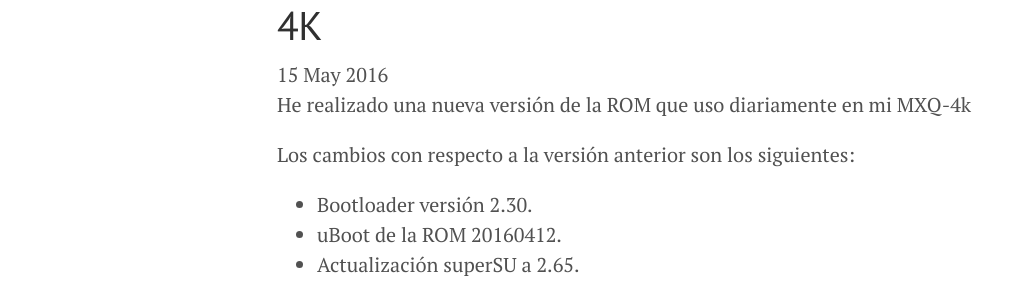
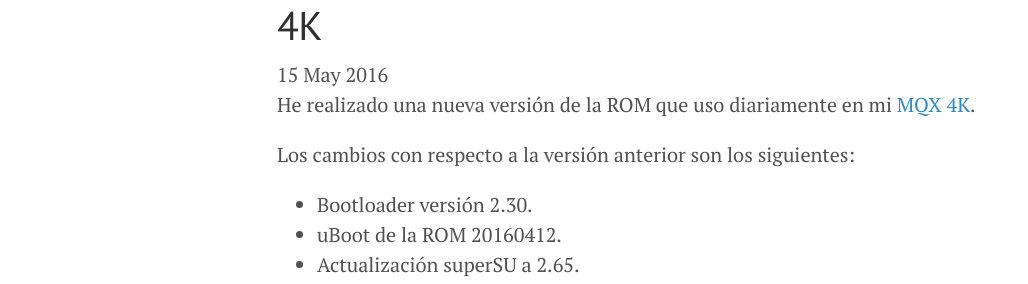
Before and after one commit to CGarces/CGarces.github.io, a Jekyll site: the page built from _posts/2016-05-15-ROM-20160515-para-MXQ-4K.md, in a window 1280 px wide. Shown: the part 214-498 px from the top of the page, without its empty margins (3-1031 px from the left). Built offline with Jekyll 4.4.1, drawn with Linux system fonts in a browser that asks for light colours; nearby versions of some CDN libraries; comment, search, counter and statistics services are not loaded.

Commit message:
Add affiliate links

```diff
--- a/_posts/2016-05-15-ROM-20160515-para-MXQ-4K.md
+++ b/_posts/2016-05-15-ROM-20160515-para-MXQ-4K.md
@@ -12,7 +12,7 @@
   height: 720
 ---
 
-He realizado una nueva versión de la ROM que uso diariamente en mi MXQ-4k
+He realizado una nueva versión de la ROM que uso diariamente en mi [MQX 4K](http://www.gearbest.com/tv-box-mini-pc/pp_326112.html?vip=173139).
 
 Los cambios con respecto a la versión anterior son los siguientes:
 
```
Also changed, not shown: _posts/2016-02-21-review-MXQ-4K-RK3229.md (+2 -2 lines), _posts/2016-02-22-root-MXQ-4K-RK3229.md (+1 -1 lines), _posts/2016-03-22-Actualizar-firmware-MXQ-4K-RK3229.md (+1 -1 lines).
